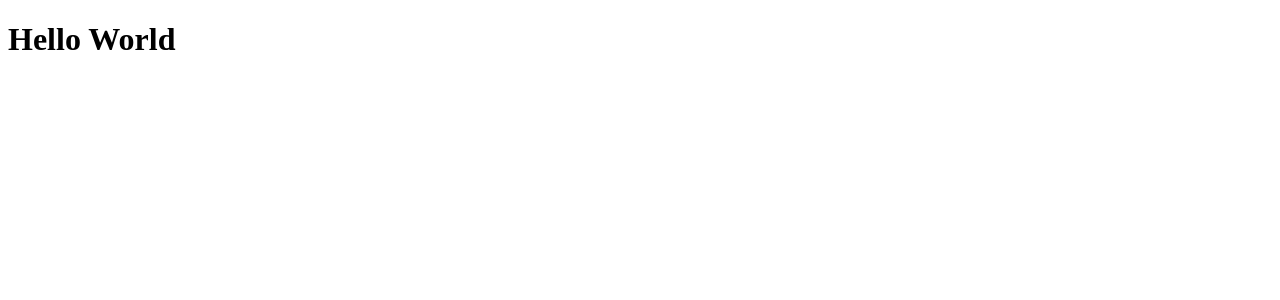
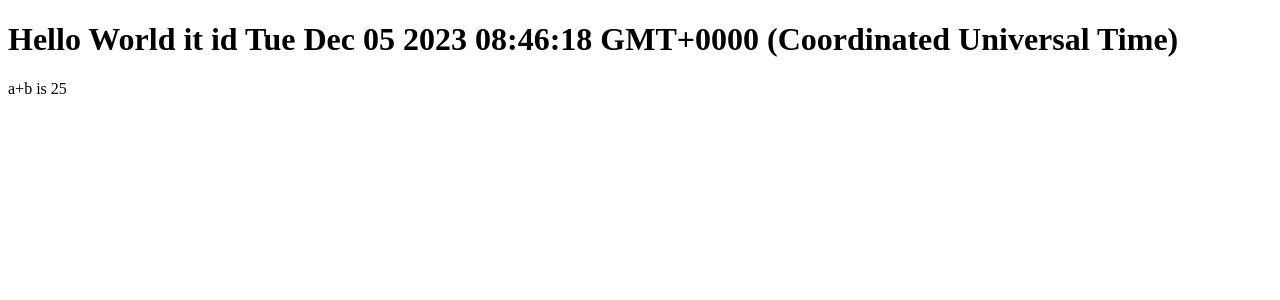
Before and after one commit to karthikeyan13762/react-51, a React (Vite) app: page / in a window 1280 px wide. Shown: the top 300 px of the page. Built offline with nearby package versions, Linux system fonts and the light colour scheme.

Commit message:
adding dyanamic content to a component

```diff
--- a/src/App.jsx
+++ b/src/App.jsx
@@ -1,9 +1,18 @@
 
 function App(){
-  console.log("Hello From Component");
+  let now =new Date()
+  console.log(now);
+  let nowdate=now.toString();
+
+
+  let a=10;
+  let b=15;
+
+
   return(
     <div>
-      <h1>Hello World</h1>
+      <h1>Hello World it id {nowdate}</h1>
+      <p>a+b is {a+b}</p>
     </div>
   )
 }
```
